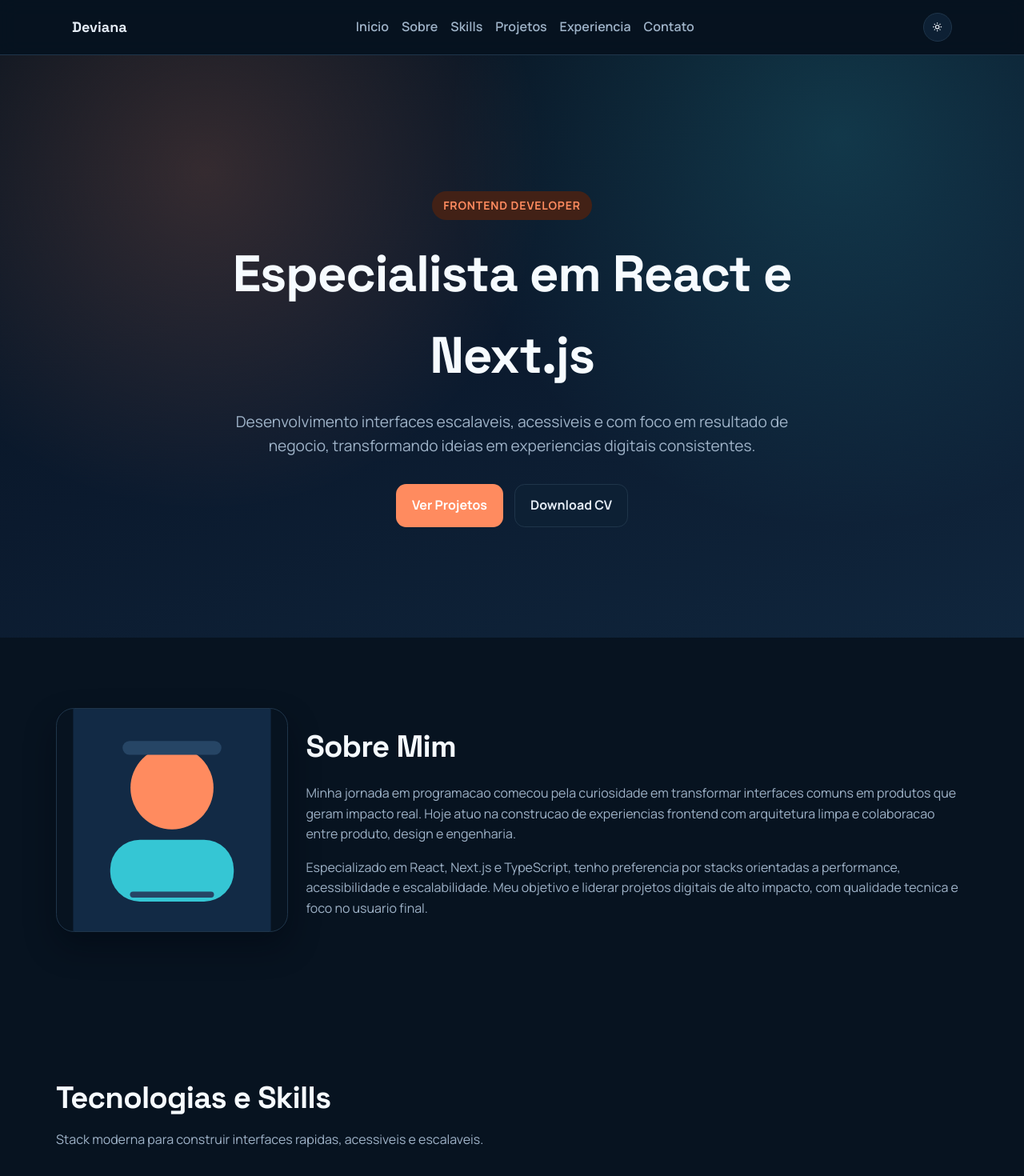
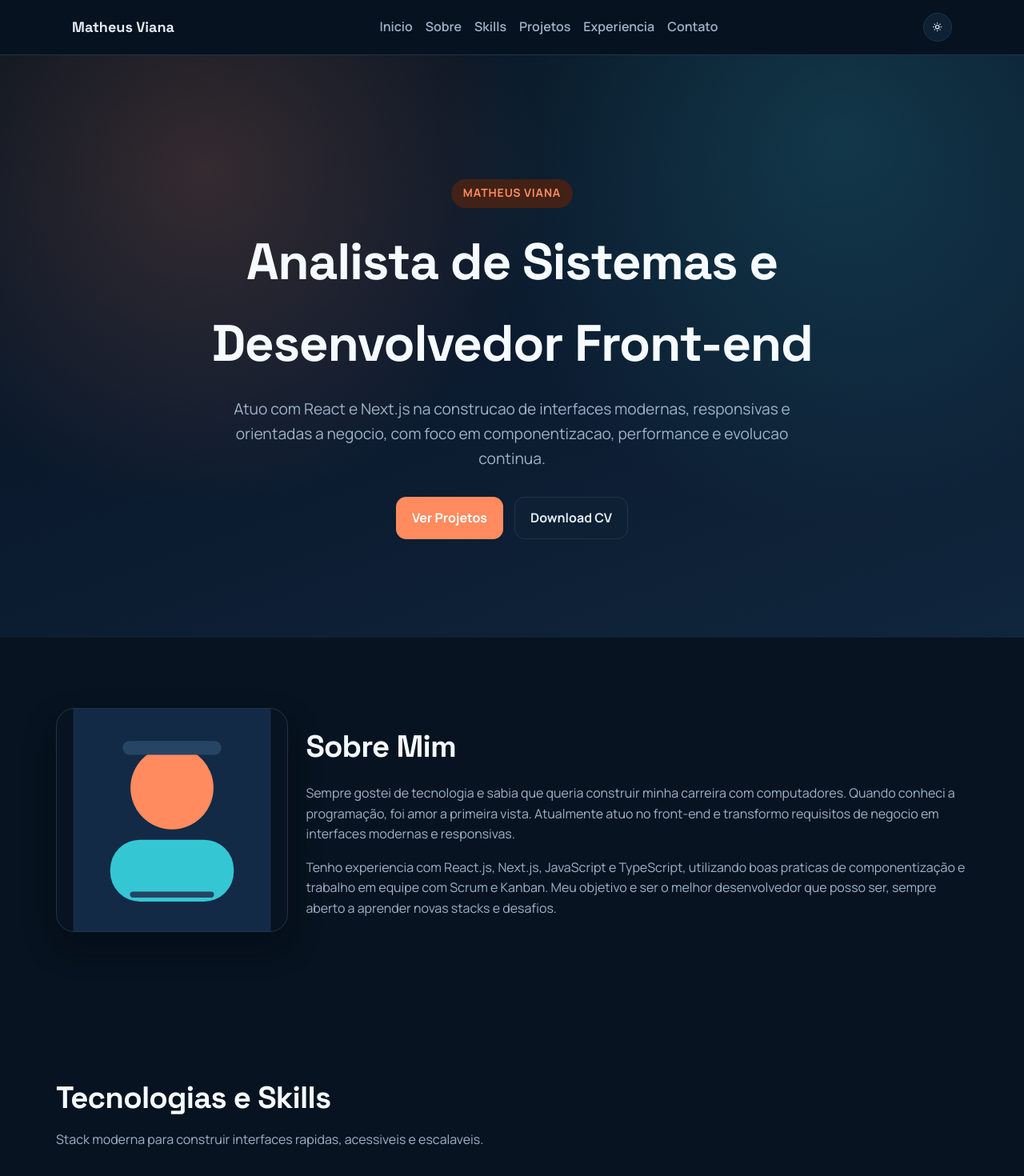
Before and after one commit to DEViana97/deviana-portifolio, a Next.js app: page / in a window 1280 px wide. Shown: the top 1470 px of the page at 80% size. Built offline with nearby package versions, Linux system fonts and the light colour scheme.

Commit message:
feat: update portfolio content with resume information

```diff
--- a/src/app/layout.tsx
+++ b/src/app/layout.tsx
@@ -17,13 +17,13 @@ const spaceGrotesk = Space_Grotesk({
 export const metadata: Metadata = {
   metadataBase: new URL("https://deviana-portifolio.vercel.app"),
   title: {
-    default: "Deviana | Frontend Developer",
-    template: "%s | Deviana",
+    default: "Matheus Viana | Front-end Developer",
+    template: "%s | Matheus Viana",
   },
   description:
     "Portfolio profissional de desenvolvedor frontend com Next.js, TypeScript e foco em UX, performance e design moderno.",
   openGraph: {
-    title: "Deviana | Frontend Developer",
+    title: "Matheus Viana | Front-end Developer",
     description:
       "Projetos, skills e experiencia em frontend moderno com React e Next.js.",
     type: "website",
--- a/src/components/About/About.tsx
+++ b/src/components/About/About.tsx
@@ -20,14 +20,14 @@ export function About() {
         <Text>
           <h2>Sobre Mim</h2>
           <p>
-            Minha jornada em programacao comecou pela curiosidade em transformar interfaces comuns
-            em produtos que geram impacto real. Hoje atuo na construcao de experiencias frontend com
-            arquitetura limpa e colaboracao entre produto, design e engenharia.
+            Sempre gostei de tecnologia e sabia que queria construir minha carreira com
+            computadores. Quando conheci a programação, foi amor a primeira vista. Atualmente atuo
+            no front-end e transformo requisitos de negocio em interfaces modernas e responsivas.
           </p>
           <p>
-            Especializado em React, Next.js e TypeScript, tenho preferencia por stacks orientadas a
-            performance, acessibilidade e escalabilidade. Meu objetivo e liderar projetos digitais de
-            alto impacto, com qualidade tecnica e foco no usuario final.
+            Tenho experiencia com React.js, Next.js, JavaScript e TypeScript, utilizando boas
+            praticas de componentização e trabalho em equipe com Scrum e Kanban. Meu objetivo e ser
+            o melhor desenvolvedor que posso ser, sempre aberto a aprender novas stacks e desafios.
           </p>
         </Text>
       </Container>
--- a/src/components/Contact/Contact.tsx
+++ b/src/components/Contact/Contact.tsx
@@ -49,13 +49,13 @@ export function Contact() {
 
           <ul>
             <li>
-              <MdEmail /> deviana@email.com
+              <MdEmail /> mateusviana97@gmail.com
             </li>
             <li>
-              <FaGithub /> github.com/seu-usuario
+              <FaGithub /> <a href="https://github.com/DEViana97">/DEViana97</a>
             </li>
             <li>
-              <FaLinkedin /> linkedin.com/in/seu-usuario
+              <FaLinkedin /> <a href="https://www.linkedin.com/in/matheus-deviana/">/matheus-deviana</a>
             </li>
           </ul>
         </Info>
@@ -128,6 +128,11 @@ const Info = styled.div`
     align-items: center;
     color: ${({ theme }) => theme.colors.text};
     font-weight: 600;
+
+    a:hover {
+      text-decoration: underline;
+      transition: all.3s;
+    }
   }
 `;
 
--- a/src/components/Footer/Footer.tsx
+++ b/src/components/Footer/Footer.tsx
@@ -8,14 +8,14 @@ export function Footer() {
     <Wrapper>
       <Container>
         <span>
-          <FaRegCopyright /> {new Date().getFullYear()} Deviana
+          <FaRegCopyright /> {new Date().getFullYear()} Matheus Viana
         </span>
 
         <Links>
-          <a href="https://github.com/seu-usuario" target="_blank" rel="noreferrer">
+          <a href="https://github.com/DEViana97" target="_blank" rel="noreferrer">
             <FaGithub /> GitHub
           </a>
-          <a href="https://linkedin.com/in/seu-usuario" target="_blank" rel="noreferrer">
+          <a href="https://linkedin.com/in/matheus-deviana" target="_blank" rel="noreferrer">
             <FaLinkedin /> LinkedIn
           </a>
         </Links>
--- a/src/components/Hero/Hero.tsx
+++ b/src/components/Hero/Hero.tsx
@@ -11,11 +11,11 @@ export function Hero() {
         animate={{ opacity: 1, y: 0 }}
         transition={{ duration: 0.7, ease: "easeOut" }}
       >
-        <Kicker>Frontend Developer</Kicker>
-        <h1>Especialista em React e Next.js</h1>
+        <Kicker>Matheus Viana</Kicker>
+        <h1>Analista de Sistemas e Desenvolvedor Front-end</h1>
         <p>
-          Desenvolvimento interfaces escalaveis, acessiveis e com foco em resultado de negocio,
-          transformando ideias em experiencias digitais consistentes.
+          Atuo com React e Next.js na construcao de interfaces modernas, responsivas e orientadas
+          a negocio, com foco em componentizacao, performance e evolucao continua.
         </p>
 
         <Actions>
--- a/src/components/Navbar/Navbar.tsx
+++ b/src/components/Navbar/Navbar.tsx
@@ -25,7 +25,7 @@ export function Navbar() {
   return (
     <Wrapper>
       <Inner>
-        <Brand href="#hero">Deviana</Brand>
+        <Brand href="#hero">Matheus Viana</Brand>
 
         <DesktopNav>
           {navItems.map((item) => (
--- a/src/data/experience.ts
+++ b/src/data/experience.ts
@@ -7,24 +7,31 @@ export type ExperienceItem = {
 
 export const experienceItems: ExperienceItem[] = [
   {
-    title: "Frontend Developer",
-    organization: "Agencia PixelCraft",
-    period: "2023 - Atual",
+    title: "Desenvolvedor Front-end",
+    organization: "STB Tecnologias",
+    period: "05/2023 - Atualmente",
     description:
-      "Lideranca tecnica em interfaces React/Next.js com foco em acessibilidade, performance e design systems escalaveis.",
+      "Atuacao com Next.js no desenvolvimento de interfaces modernas e responsivas, traduzindo design e requisitos de negocio em componentes reutilizaveis e eficientes com React.",
   },
   {
-    title: "Bootcamp Full Stack",
-    organization: "Rocketseat",
-    period: "2022",
+    title: "Analise e Desenvolvimento de Sistemas",
+    organization: "Formacao Academica",
+    period: "2023 - 2025",
     description:
-      "Formacao intensiva com projetos praticos de frontend moderno, APIs e boas praticas de engenharia de software.",
+      "Formacao focada em desenvolvimento de software, engenharia de requisitos e fundamentos para construcao de produtos digitais.",
   },
   {
-    title: "Bacharelado em Sistemas",
-    organization: "Universidade Federal",
-    period: "2019 - 2023",
+    title: "Participacao em Comunidades",
+    organization: "Discord e Telegram",
+    period: "Ativo",
     description:
-      "Base academica em arquitetura de software, usabilidade e fundamentos de computacao aplicada a produtos digitais.",
+      "Interacao frequente com a comunidade de tecnologia, ajudando outros devs e trocando conhecimento sobre temas que domina.",
+  },
+  {
+    title: "Idioma",
+    organization: "Ingles Intermediario",
+    period: "Em evolucao",
+    description:
+      "Leitura tecnica e comunicacao para estudos, documentacao e colaboracao em contexto de desenvolvimento.",
   },
 ];
--- a/src/data/skills.ts
+++ b/src/data/skills.ts
@@ -1,13 +1,15 @@
 import {
+  FaBootstrap,
   FaCss3Alt,
   FaFigma,
   FaGitAlt,
   FaGithub,
   FaHtml5,
   FaJs,
+  FaPython,
   FaReact,
 } from "react-icons/fa";
-import { SiNextdotjs, SiTypescript, SiVercel } from "react-icons/si";
+import { SiNextdotjs, SiTailwindcss, SiTypescript, SiVercel } from "react-icons/si";
 
 import type { IconType } from "react-icons";
 
@@ -17,7 +19,7 @@ export type Skill = {
 };
 
 export type SkillGroup = {
-  category: "Frontend" | "Ferramentas";
+  category: string;
   items: Skill[];
 };
 
@@ -31,6 +33,9 @@ export const skillGroups: SkillGroup[] = [
       { name: "TypeScript", icon: SiTypescript },
       { name: "React", icon: FaReact },
       { name: "Next.js", icon: SiNextdotjs },
+      { name: "Tailwind CSS", icon: SiTailwindcss },
+      { name: "Bootstrap", icon: FaBootstrap },
+      { name: "Python", icon: FaPython },
     ],
   },
   {
@@ -40,6 +45,8 @@ export const skillGroups: SkillGroup[] = [
       { name: "GitHub", icon: FaGithub },
       { name: "Figma", icon: FaFigma },
       { name: "Vercel", icon: SiVercel },
+      { name: "REST API", icon: FaGithub },
+      { name: "Scrum e Kanban", icon: FaGitAlt },
     ],
   },
 ];
```
Also changed, not shown: 1 other file (tests, documents, lock files or other folders).
